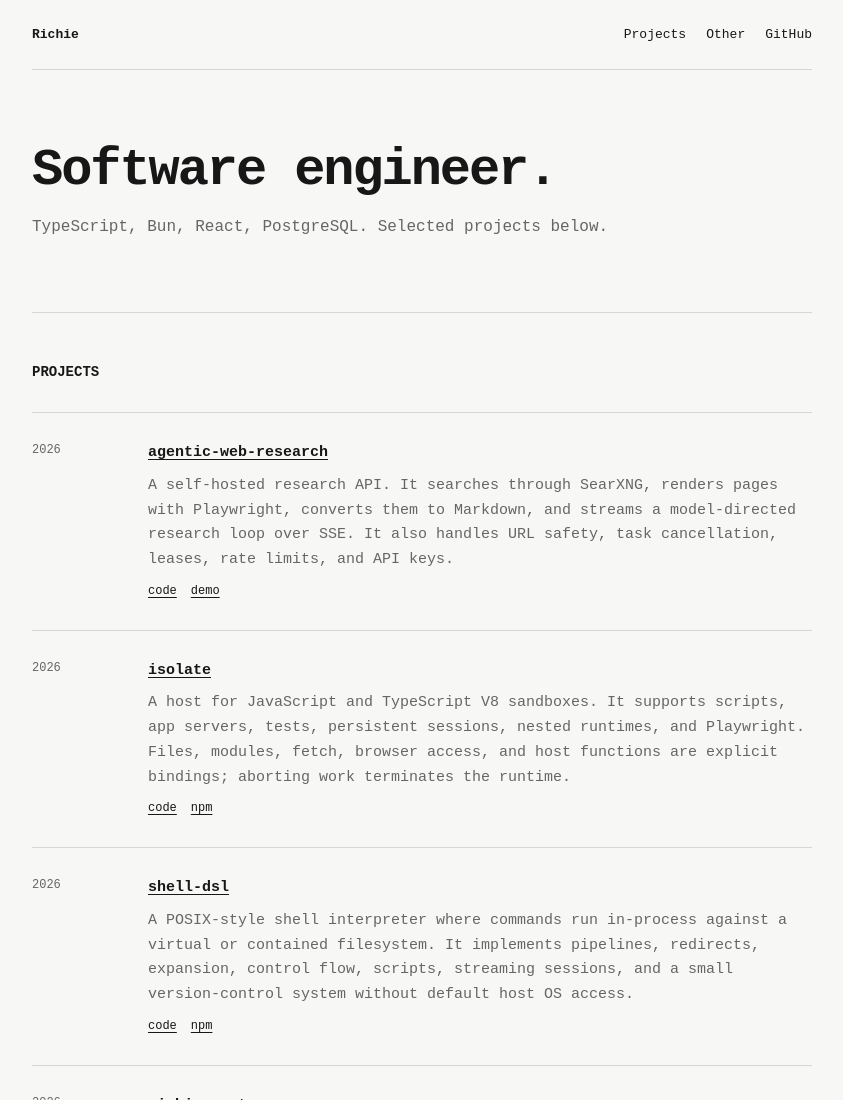
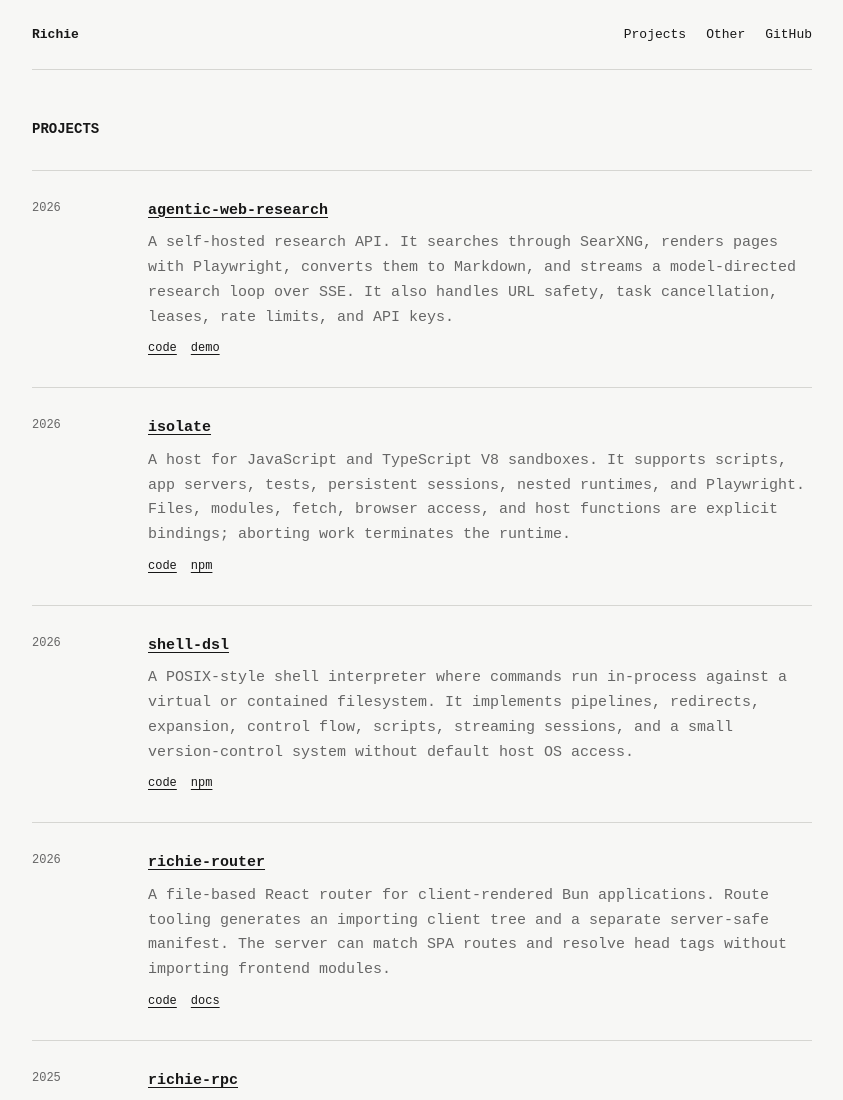
Before and after one commit to ricsam/ricsam, a plain HTML site: page index.html in a window 1280 px wide. Shown: the top 1100 px of the page, without its empty margins (218-1061 px from the left). Drawn offline with Linux system fonts and the light colour scheme.

Commit message:
Remove portfolio intro heading

```diff
--- a/index.html
+++ b/index.html
@@ -15,7 +15,7 @@
   <body>
     <a class="skip-link" href="#main">Skip to content</a>
 
-    <header>
+    <header id="top">
       <a class="name" href="#top">Richie</a>
       <nav aria-label="Primary navigation">
         <a href="#projects">Projects</a>
@@ -25,11 +25,6 @@
     </header>
 
     <main id="main">
-      <section class="intro" id="top">
-        <h1>Software engineer.</h1>
-        <p>TypeScript, Bun, React, PostgreSQL. Selected projects below.</p>
-      </section>
-
       <section id="projects" aria-labelledby="projects-title">
         <h2 id="projects-title">Projects</h2>
 
--- a/styles.css
+++ b/styles.css
@@ -86,37 +86,23 @@ nav {
 }
 
 main {
-  padding: 72px 0 48px;
+  padding: 48px 0;
 }
 
-.intro {
-  padding-bottom: 72px;
-}
-
-h1,
 h2,
 h3,
 p {
   margin-top: 0;
 }
 
-h1 {
-  margin-bottom: 14px;
-  font-size: clamp(2rem, 7vw, 3.25rem);
-  font-weight: 600;
-  letter-spacing: -0.04em;
-  line-height: 1.1;
+section {
+  padding: 48px 0;
+  border-top: 1px solid var(--line);
 }
 
-.intro p {
-  margin-bottom: 0;
-  color: var(--muted);
-  font-size: 16px;
-}
-
-section:not(.intro) {
-  padding: 48px 0;
-  border-top: 1px solid var(--line);
+main section:first-child {
+  padding-top: 0;
+  border-top: 0;
 }
 
 h2 {
@@ -188,14 +174,6 @@ footer {
     gap: 12px;
   }
 
-  main {
-    padding-top: 48px;
-  }
-
-  .intro {
-    padding-bottom: 48px;
-  }
-
   article {
     grid-template-columns: 1fr;
     gap: 4px;
```
